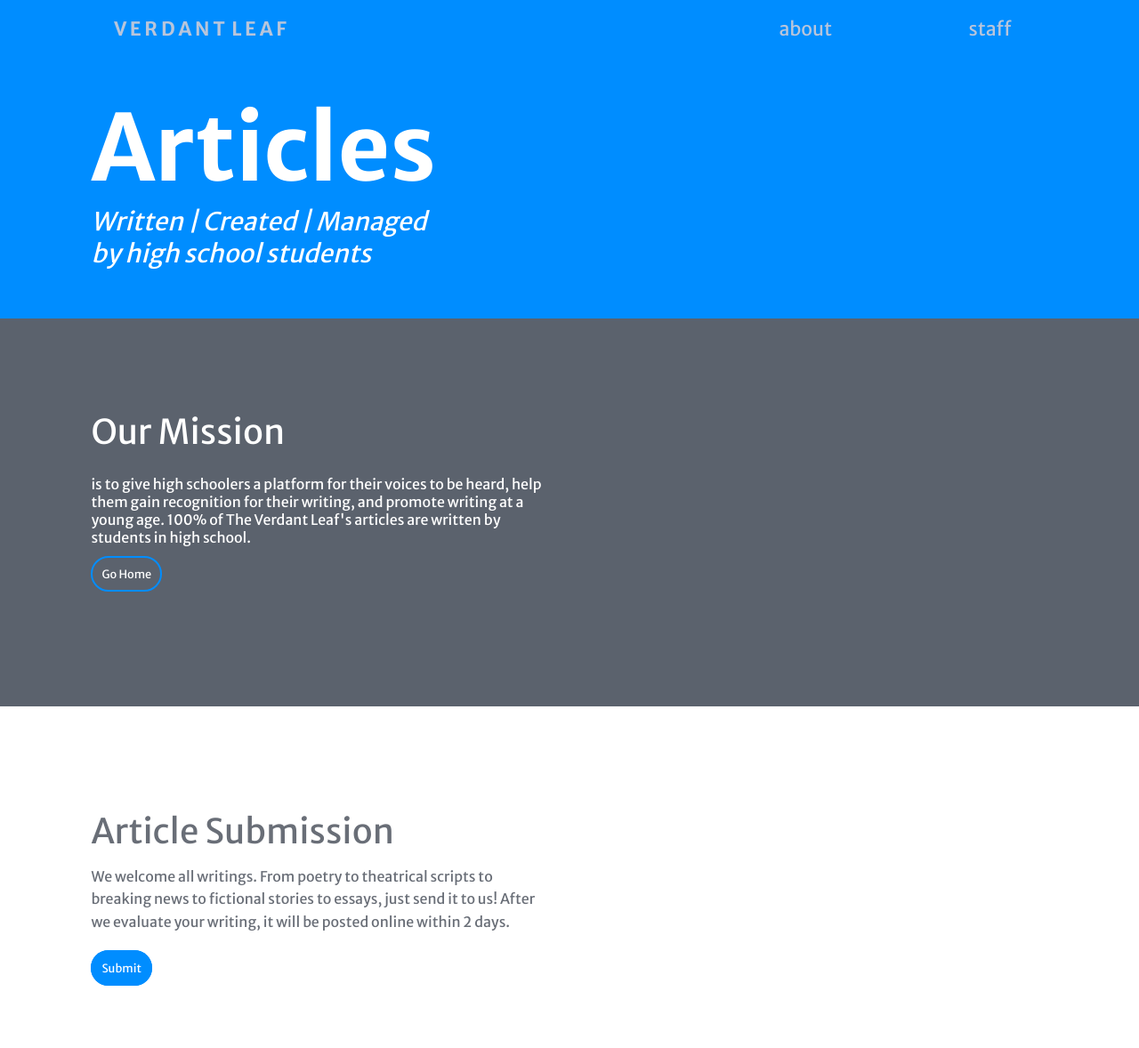
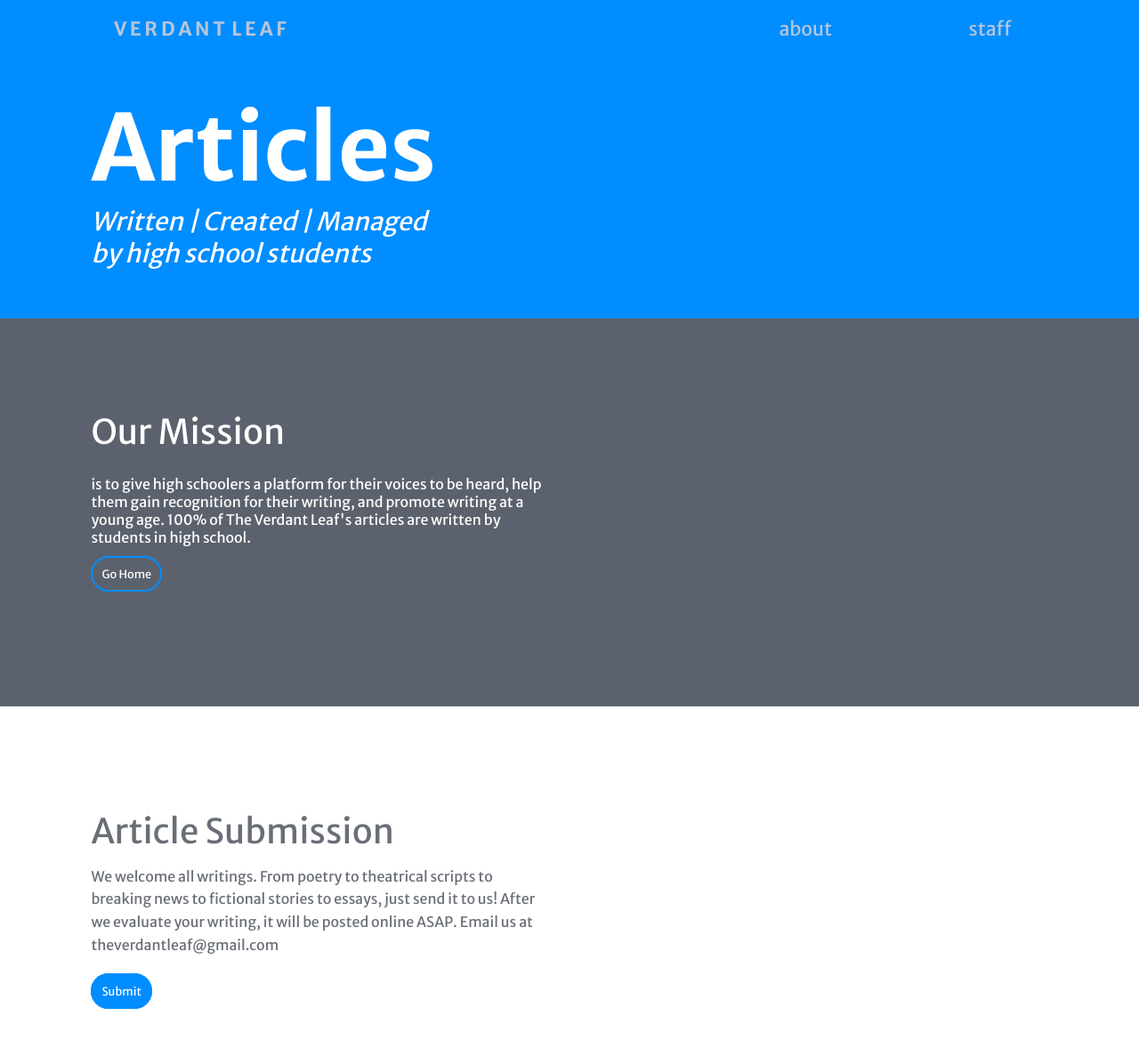
Before and after one commit to anthony-zhou/verdant-leaf, a Jekyll site: the page built from about.md, in a window 1280 px wide. Shown: the whole page at 89% size. Built offline with Jekyll 4.4.1, drawn with Linux system fonts in a browser that asks for light colours; before the commit the page ends 1152 px from its top, so only the background shows below that; some of the changed lines change nothing that is shown.

Commit message:
Update about.md

```diff
--- a/about.md
+++ b/about.md
@@ -127,6 +127,14 @@
 font-size: 3vw;
 margin-bottom: 2vw;
 }
+
+.em {
+ display: inline-block;
+ transition: .5s;
+ }
+ .em:hover {
+ color: #008dff;
+ }
   </style>
 
  <div id= "container" >
@@ -156,7 +164,7 @@
 
    <p>
     We welcome all writings. From poetry to theatrical scripts to breaking news to fictional stories to essays, just send it to us!
-      After we evaluate your writing, it will be posted online within 2 days.</p>
+      After we evaluate your writing, it will be posted online ASAP. Email us at <div class = "em"> theverdantleaf@gmail.com </div></p>
 
  <br>
  <a href = "mailto:theverdantleaf@gmail.com?Subject=article-submission" class = "bottombutton"> Submit</a>
```
